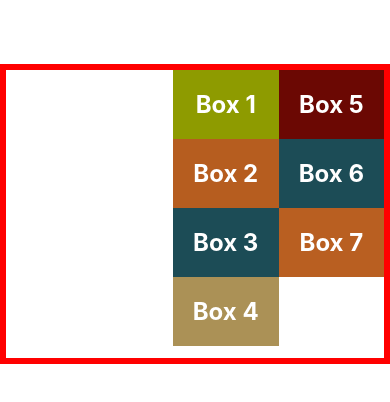
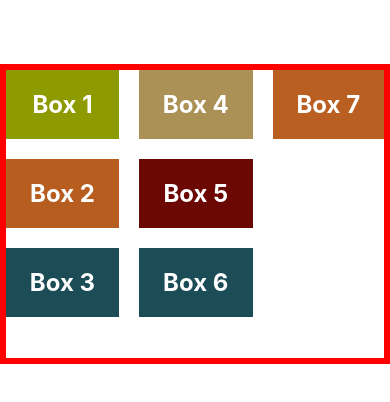
Before and after one commit to SadeEtensh/ReactNativeLayout, a React Native app: screen / in a window 390 px wide. Shown: the top 402 px of the page. Built offline with nearby package versions, Linux system fonts and the light colour scheme.

Commit message:
gap properties:

```diff
--- a/App.js
+++ b/App.js
@@ -20,7 +20,10 @@ const styles = StyleSheet.create({
     // flex: 1,
     height: 300,
     flexWrap: "wrap",
-    alignContent: "flex-end",
+    // rowGap: 20,
+    // columnGap: 30,
+    gap: 20,
+    // alignContent: "flex-end",
     // justifyContent: "space-around",
     // flexDirection: "column", // default Value
     // flexDirection: "column-reverse", // Changes the main axis direction from Bottom to Top
```
Also changed, not shown: 1 other file (tests, documents, lock files or other folders).
